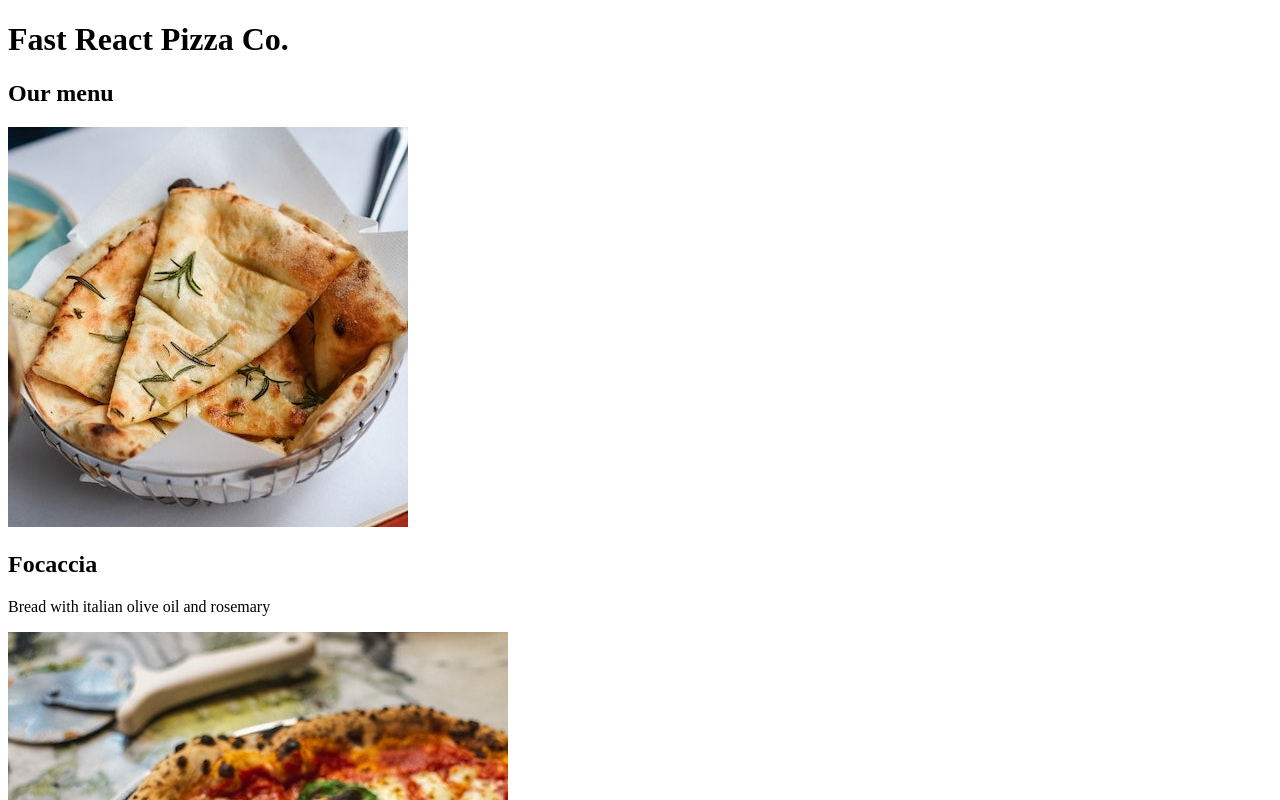
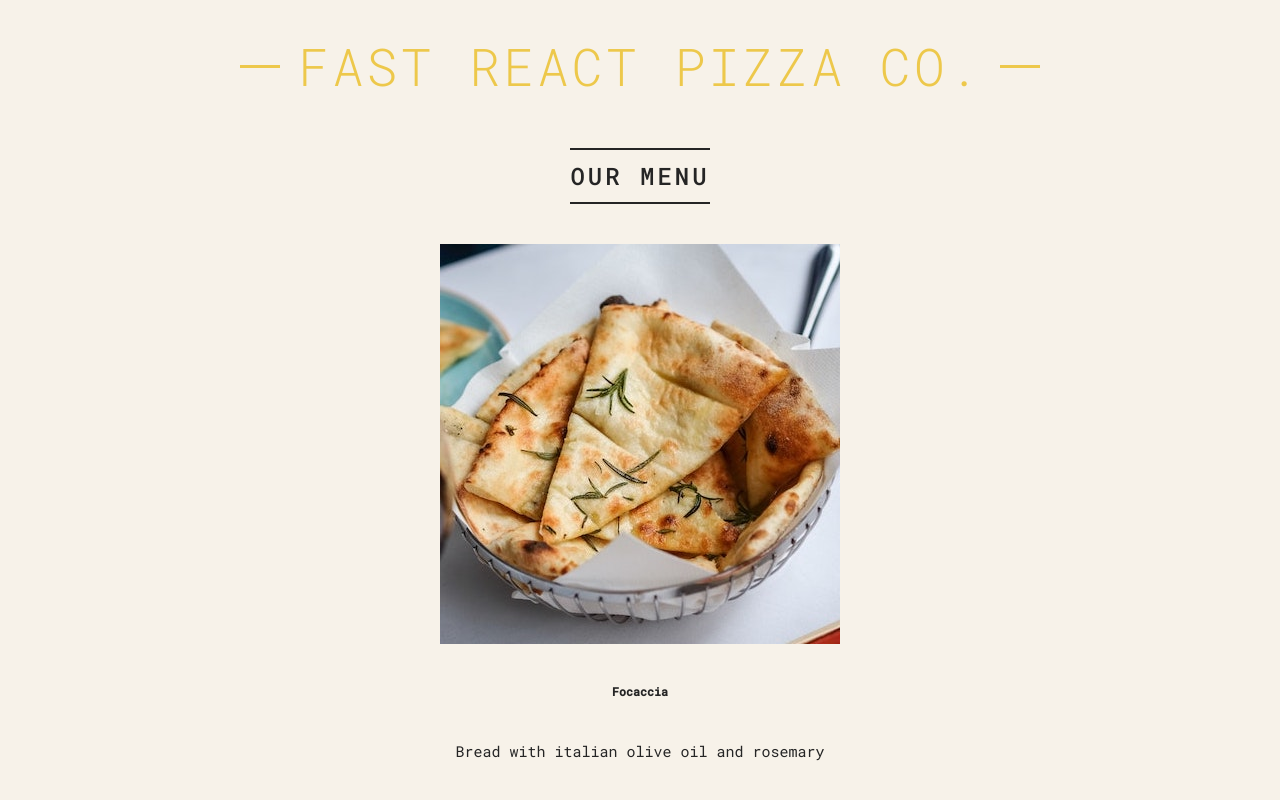
Before and after one commit to nemmip/ReactCourse, a React (Create React App) app in the folder pizza-menu/: page / in a window 1280 px wide. Shown: the top 800 px of the page. Built offline with nearby package versions, Linux system fonts and the light colour scheme.

Commit message:
feat: add styling

```diff
--- a/pizza-menu/src/components/App.tsx
+++ b/pizza-menu/src/components/App.tsx
@@ -1,15 +1,15 @@
-import React, { Fragment } from "react";
+import React from "react";
 import Header from "./Header";
 import Footer from "./Footer";
 import Menu from "./Menu";
 
 const App: React.FC = () => {
   return (
-    <Fragment>
+    <div className="container">
       <Header />
       <Menu />
       <Footer />
-    </Fragment>
+    </div>
   );
 };
 
--- a/pizza-menu/src/components/Footer.tsx
+++ b/pizza-menu/src/components/Footer.tsx
@@ -1,9 +1,19 @@
 import React, { Fragment } from "react";
 
 const Footer: React.FC = () => {
+  const hour = new Date().getHours();
+  const openingHours = {
+    open: 12,
+    close: 22,
+  };
+  const isRestaurantOpen =
+    hour >= openingHours.open && hour <= openingHours.close;
+
   return (
     <Fragment>
-      <footer>{new Date().toLocaleTimeString()} We're currently open!</footer>
+      <footer className="footer">
+        {new Date().toLocaleTimeString()} We're currently open!
+      </footer>
     </Fragment>
   );
 };
--- a/pizza-menu/src/components/Header.tsx
+++ b/pizza-menu/src/components/Header.tsx
@@ -1,10 +1,10 @@
-import React, { Fragment } from "react";
+import React from "react";
 
 const Header: React.FC = () => {
   return (
-    <Fragment>
+    <header className="header">
       <h1>Fast React Pizza Co.</h1>
-    </Fragment>
+    </header>
   );
 };
 
--- a/pizza-menu/src/components/Menu.tsx
+++ b/pizza-menu/src/components/Menu.tsx
@@ -1,16 +1,16 @@
-import React, { Fragment } from "react";
+import React from "react";
 import menuStore from "../stores/MenuStore";
 import Pizza from "./Pizza";
 
 const Menu: React.FC = () => {
   const pizzaList = menuStore((state) => state.pizzaList);
   return (
-    <Fragment>
+    <main className="menu">
       <h2>Our menu</h2>
       {pizzaList.map((pizza) => (
         <Pizza key={pizza.name} {...pizza} />
       ))}
-    </Fragment>
+    </main>
   );
 };
 
--- a/pizza-menu/src/components/Pizza.tsx
+++ b/pizza-menu/src/components/Pizza.tsx
@@ -5,7 +5,7 @@ const Pizza: React.FC<PizzaProps> = (props) => {
   return (
     <Fragment>
       <img src={props.photoName} alt={props.name} />
-      <h2>{props.name}</h2>
+      <h3>{props.name}</h3>
       <p>{props.ingredients}</p>
     </Fragment>
   );
--- a/pizza-menu/src/index.css
+++ b/pizza-menu/src/index.css
@@ -57,7 +57,7 @@ body {
   display: block;
   content: '';
   height: 3px;
-  width: 12rem;
+  width: 4rem;
   background-color: #edc84b;
   position: absolute;
   top: calc(50% - 1px);
--- a/pizza-menu/src/index.tsx
+++ b/pizza-menu/src/index.tsx
@@ -1,6 +1,7 @@
 import React, { StrictMode } from "react";
 import { createRoot } from "react-dom/client";
 import App from "./components/App";
+import "./index.css";
 
 // Root rendering in React v18
 const rootNode = document.getElementById("root")!; // adding ! assures TS that's not null assertion
```
